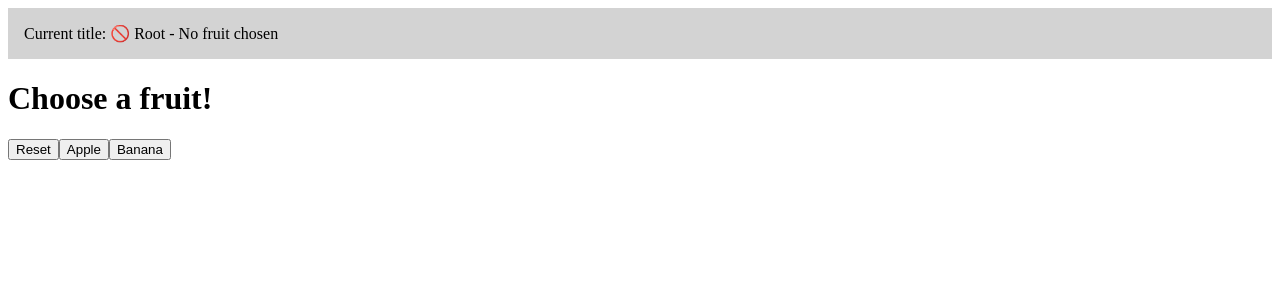
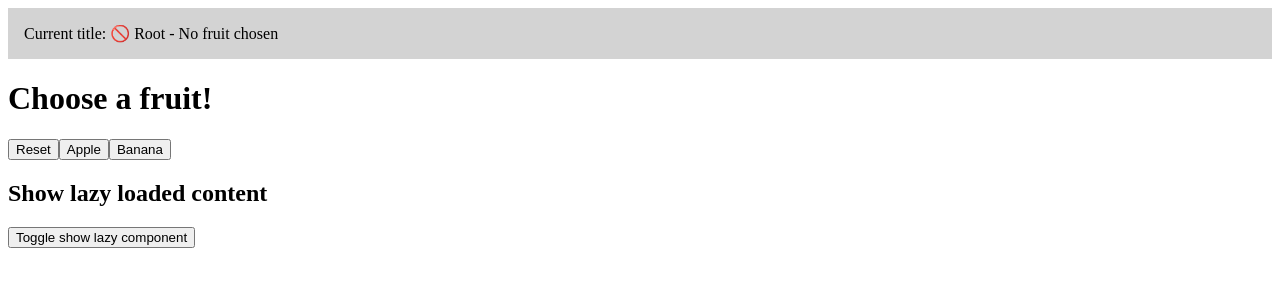
Before and after one commit to ridwanrsk/hoofd-usetitle-fix-experiment, a React (Vite) app: page / in a window 1280 px wide. Shown: the top 300 px of the page. Built offline with nearby package versions, Linux system fonts and the light colour scheme.

Commit message:
feat: add suspense example

```diff
--- a/src/App.jsx
+++ b/src/App.jsx
@@ -1,15 +1,20 @@
 import { useState } from "react";
 import { useTitle } from "./hoofd-fix";
 import { useEffect } from "react";
+import { Suspense } from "react";
+import { lazy } from "react";
 
 function App() {
   const [fruit, setFruit] = useState();
 
   useTitle("🚫 Root - No fruit chosen");
 
+  const [LazyComponent, setLazyComponent] = useState(null);
+
   return (
     <>
       <TitlePreviewer />
+      <Suspense fallback={<FallbackContent />}>
         <h1>Choose a fruit!</h1>
         <div>
           <button onClick={() => setFruit()}>Reset</button>
@@ -18,6 +23,22 @@ function App() {
         </div>
         {fruit === "apple" && <Apple />}
         {fruit === "banana" && <Banana />}
+
+        <h2>Show lazy loaded content</h2>
+        <button
+          onClick={() => {
+            if (LazyComponent) {
+              setLazyComponent(null);
+            } else {
+              setLazyComponent(createLazyComponent());
+            }
+          }}
+        >
+          Toggle show lazy component
+        </button>
+
+        {LazyComponent && <LazyComponent />}
+      </Suspense>
     </>
   );
 }
@@ -95,4 +116,30 @@ function TitlePreviewer() {
   );
 }
 
+function FallbackContent() {
+  useTitle("⏳ Fallback content");
+  return (
+    <div style={{ background: "yellow", padding: 16 }}>
+      I am the fallback content because some lazy component is suspending! You
+      should see me for about 2 seconds.
+    </div>
+  );
+}
+
+function createLazyComponent() {
+  return lazy(async () => {
+    await new Promise((resolve) => setTimeout(resolve, 2000));
+    return { default: BaseLazyComponent };
+  });
+}
+
+function BaseLazyComponent() {
+  useTitle("😴 Lazy loaded");
+  return (
+    <div style={{ background: "darkgray", color: "white", padding: 16 }}>
+      Hello from lazy loaded component!
+    </div>
+  );
+}
+
 export default App;
```
Lines whose indentation alone changed are shown as unchanged.
